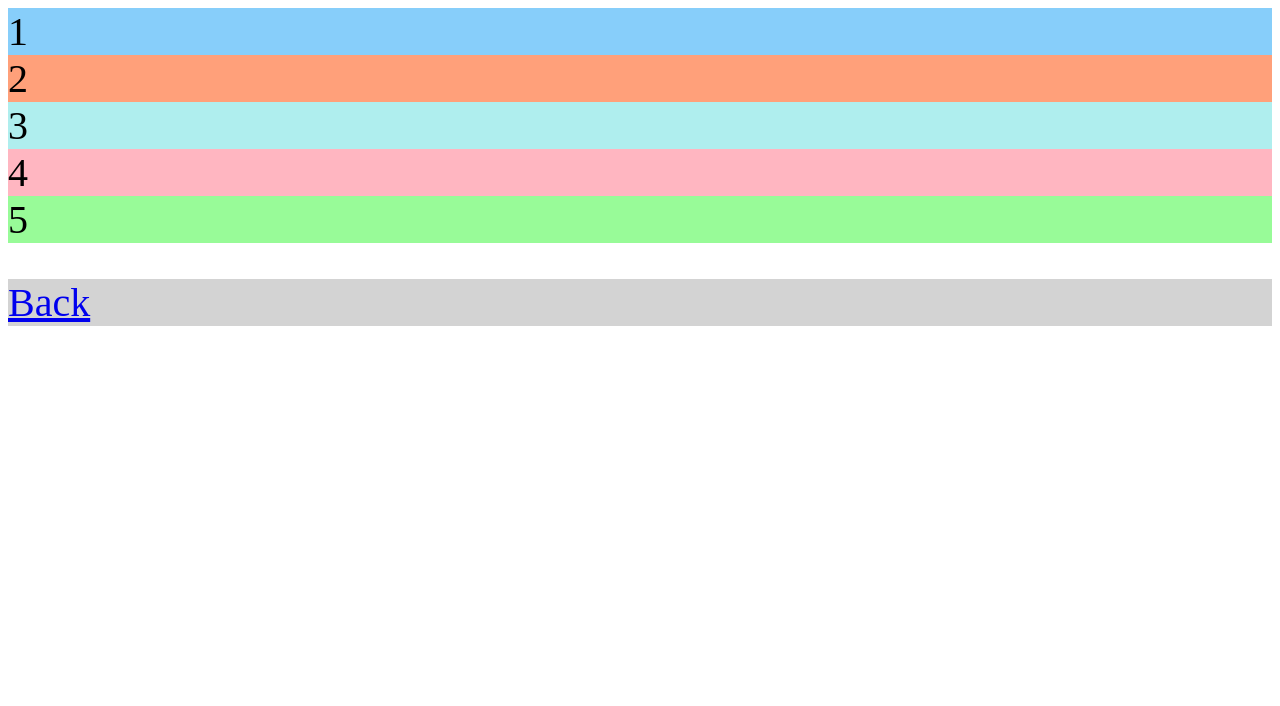
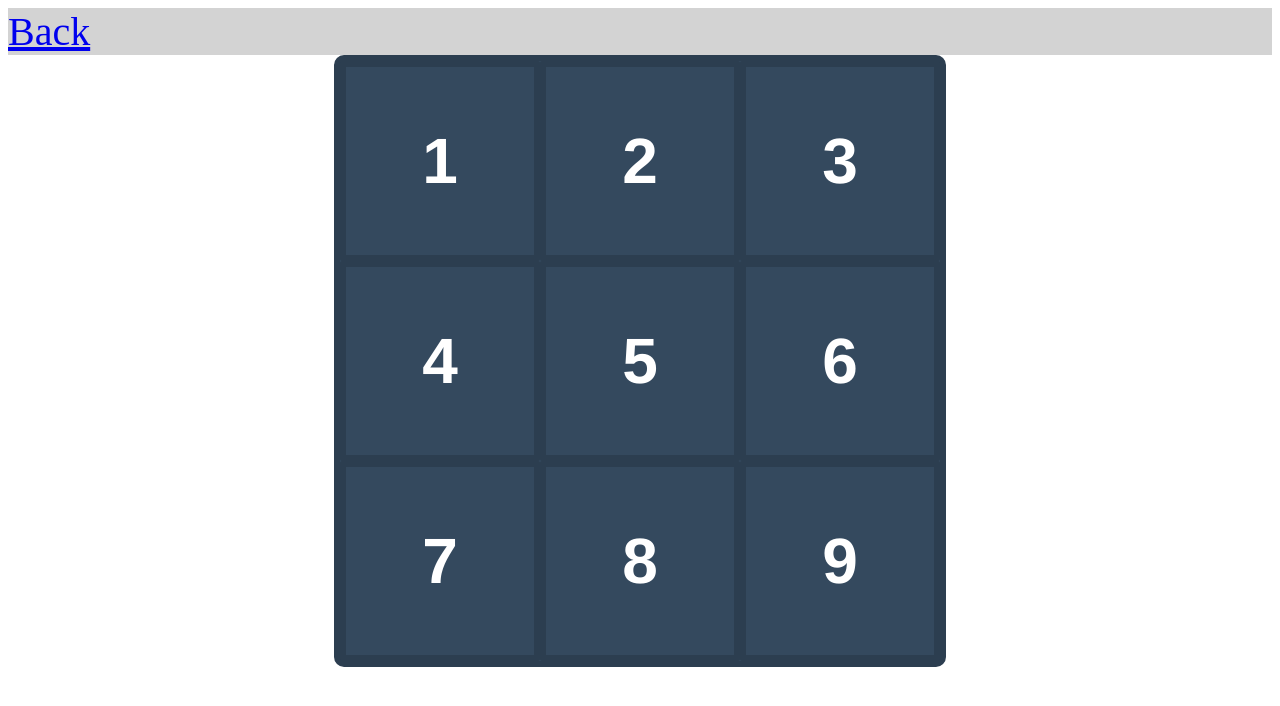
Before and after one commit to noemk2/lavieja, a plain HTML site: page index2.html in a window 1280 px wide. Drawn offline with Linux system fonts and the light colour scheme.

Commit message:
modificando y add grid

```diff
--- a/index.css
+++ b/index.css
@@ -1,21 +1,10 @@
-/*table {
-	border-collapse:collapse;
-}
-
-td {
-	background-color: black;
-	border: 3px solid white;
-	font-size:80px;
-	color:#ffffff;
-	border-radius: 10px 10px 10px 10px;
-}*/
-
+/*
 .d1{background:LightSkyBlue;}
   .d2{background:LightSalmon;}
   .d3{background:PaleTurquoise;}
   .d4{background:LightPink;}
   .d5{background:PaleGreen;}
-
+  */
   .container {
     font-size: 40px;
     width: 100%;
@@ -24,3 +13,28 @@ td {
  h1 {
     display: inline;
 }
+.game-board
+{
+	width: 600px;
+	height: 600px;
+	margin: 0 auto;
+  background-color: #34495e;
+  color: #fff;
+  border: 6px solid #2c3e50;
+  border-radius: 10px;
+
+	display: grid;
+	grid-template: repeat(3, 1fr) / repeat(3, 1fr);
+}
+
+.box
+{
+  border: 6px solid #2c3e50;
+  border-radius: 2px;
+  font-family: Helvetica;
+  font-weight: bold;
+  font-size: 4em;
+  display: flex;
+  justify-content: center;
+  align-items: center;
+}
--- a/index2.html
+++ b/index2.html
@@ -6,17 +6,22 @@
 	<title>Game</title>
 </head>
 <body>
-	<div class="container">
-  <div class="d1">1</div>
-  <div class="d2">2</div>
-  <div class="d3">3</div>
-  <div class="d4">4</div>
-  <div class="d5">5</div>
- </div>
- <br>
- <br>
  <div class="container">
   <a href="./index.html">Back</a>
 </div>
+<div class="game-board">
+	<!-- div.box{$@1}*9 -->
+	<div class="box">1</div>
+	<div class="box">2</div>
+	<div class="box">3</div>
+	<div class="box">4</div>
+	<div class="box">5</div>
+	<div class="box">6</div>
+	<div class="box">7</div>
+	<div class="box">8</div>
+	<div class="box">9</div>
+</div>
+ <br>
+ <br>
 </body>
 </html>
```
